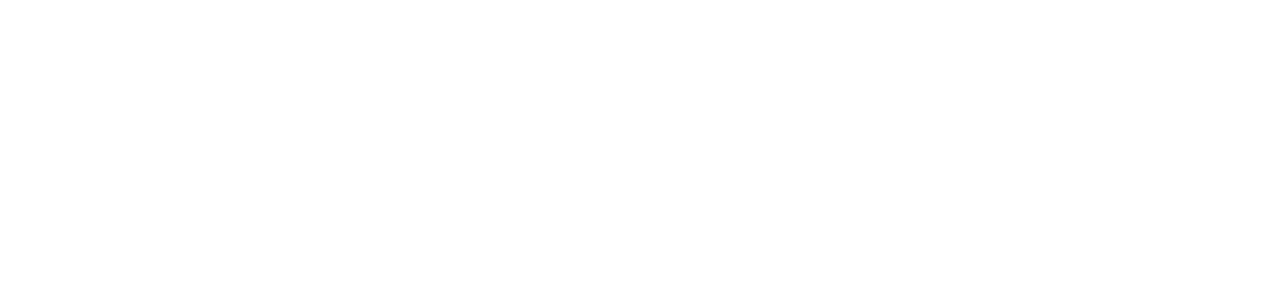
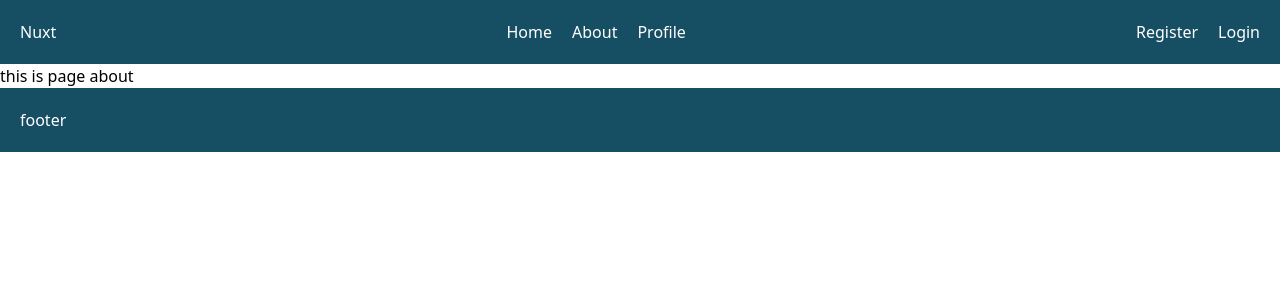
Before and after one commit to fajarrohino/learn-nuxt.js, a Nuxt app: page /about in a window 1280 px wide. Before the commit this address had no page. Shown: the top 300 px of the page. Built offline with nearby package versions, Linux system fonts and the light colour scheme.

Commit message:
header, footer, about, router

```diff
--- a/components/AppAlert.vue
+++ /dev/null
@@ -1,3 +0,0 @@
-<template>
-  <div>Hello this is components AppAlert</div>
-</template>
--- /dev/null
+++ b/components/AppFooter.vue
@@ -0,0 +1,7 @@
+<template>
+  <div class="flex justify-between w-full bg-cyan-900 text-white p-5">
+    <div>
+      <h1>footer</h1>
+    </div>
+  </div>
+</template>
--- /dev/null
+++ b/components/AppHeader.vue
@@ -0,0 +1,16 @@
+<template>
+  <div class="flex justify-between w-full bg-cyan-900 text-white p-5">
+    <div>
+      <a href="#">Nuxt</a>
+    </div>
+    <div class="flex gap-5">
+      <NuxtLink to="/"> Home</NuxtLink>
+      <NuxtLink to="about"> About</NuxtLink>
+      <NuxtLink to="profile"> Profile</NuxtLink>
+    </div>
+    <div class="flex gap-5">
+      <a href="">Register</a>
+      <a href="">Login</a>
+    </div>
+  </div>
+</template>
--- /dev/null
+++ b/layouts/default.vue
@@ -0,0 +1,7 @@
+<template>
+  <div>
+    <AppHeader />
+    <slot />
+    <AppFooter />
+  </div>
+</template>
--- /dev/null
+++ b/pages/about.vue
@@ -0,0 +1,3 @@
+<template>
+  <h1>this is page about</h1>
+</template>
--- a/pages/index.vue
+++ b/pages/index.vue
@@ -1,16 +1,5 @@
 <template>
-  <div class="p-5, flex flex-row flex-wrap gap-5 justify-center">
-    <CardPost v-for="(post, index) in posts" :key="index" :post="post" />
-  </div>
+  <p>apa iya</p>
 </template>
 
-<script setup lang="ts">
-interface Post {
-  id: number;
-  title: string;
-  body: string;
-}
-
-const { data: posts, pending, error } = useFetch<Post[]>("https://jsonplaceholder.typicode.com/posts");
-console.log("this data", posts.value);
-</script>
+<script setup lang="ts"></script>
--- a/pages/profile.vue
+++ b/pages/profile.vue
@@ -2,9 +2,20 @@
   <div class="p-5, flex flex-row flex-wrap gap-5 justify-center">
     <CardProfile v-for="(user, index) in users" :key="index" :user="user" />
   </div>
+  <div>
+    <div class="container m-5 text-center">
+      <p class="text-red-400 font-bold text-3xl">This Posts</p>
+    </div>
+    <div class="p-5, flex flex-row flex-wrap gap-5 justify-center">
+      <CardPost v-for="(post, index) in posts" :key="index" :post="post" />
+    </div>
+  </div>
 </template>
 <script setup lang="ts">
+import type { IPost } from "~/types/post";
 import { type IUser } from "~~/types/user";
 const { data: users } = await useFetch<IUser[]>("https://jsonplaceholder.org/users");
 console.log("this data", users.value);
+
+const { data: posts } = useFetch<IPost[]>("https://jsonplaceholder.typicode.com/posts");
 </script>
```
